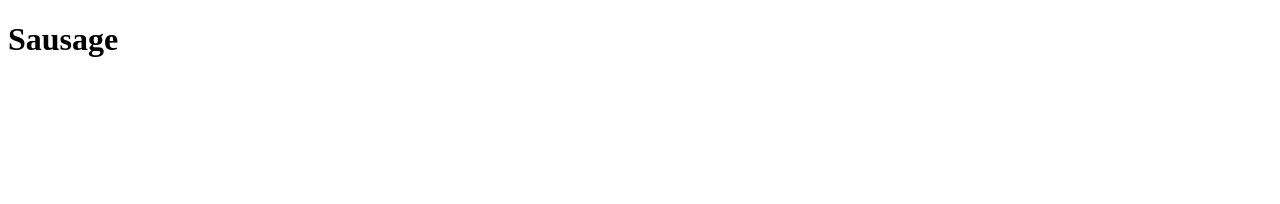
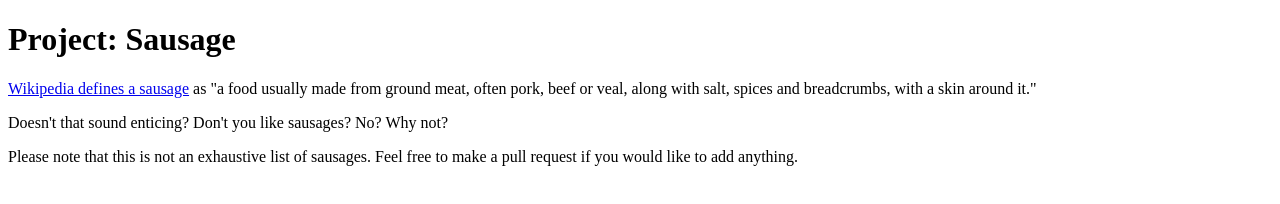
Before and after one commit to zushane/sausage, a plain HTML site: page index.html in a window 1280 px wide. Drawn offline with Linux system fonts and the light colour scheme.

Commit message:
feat: updated index.html

```diff
--- a/index.html
+++ b/index.html
@@ -1,9 +1,15 @@
 <!DOCTYPE html>
 <html>
     <head>
-        <title>Sausage</title>
+        <title>Project: Sausage</title>
     </head>
     <body>
-        <h1>Sausage</h1>
+        <h1>Project: Sausage</h1>
+
+        <p><a href="http://en.wikipedia.org/wiki/Sausage">Wikipedia defines a sausage</a> as "a food usually made from ground meat, often pork, beef or veal, along with salt, spices and breadcrumbs, with a skin around it."</p>
+
+        <p>Doesn't that sound enticing?  Don't you like sausages? No? Why not?</p>
+
+        <p>Please note that this is not an exhaustive list of sausages. Feel free to make a pull request if you would like to add anything.</p>
     </body>
 </html>
```
